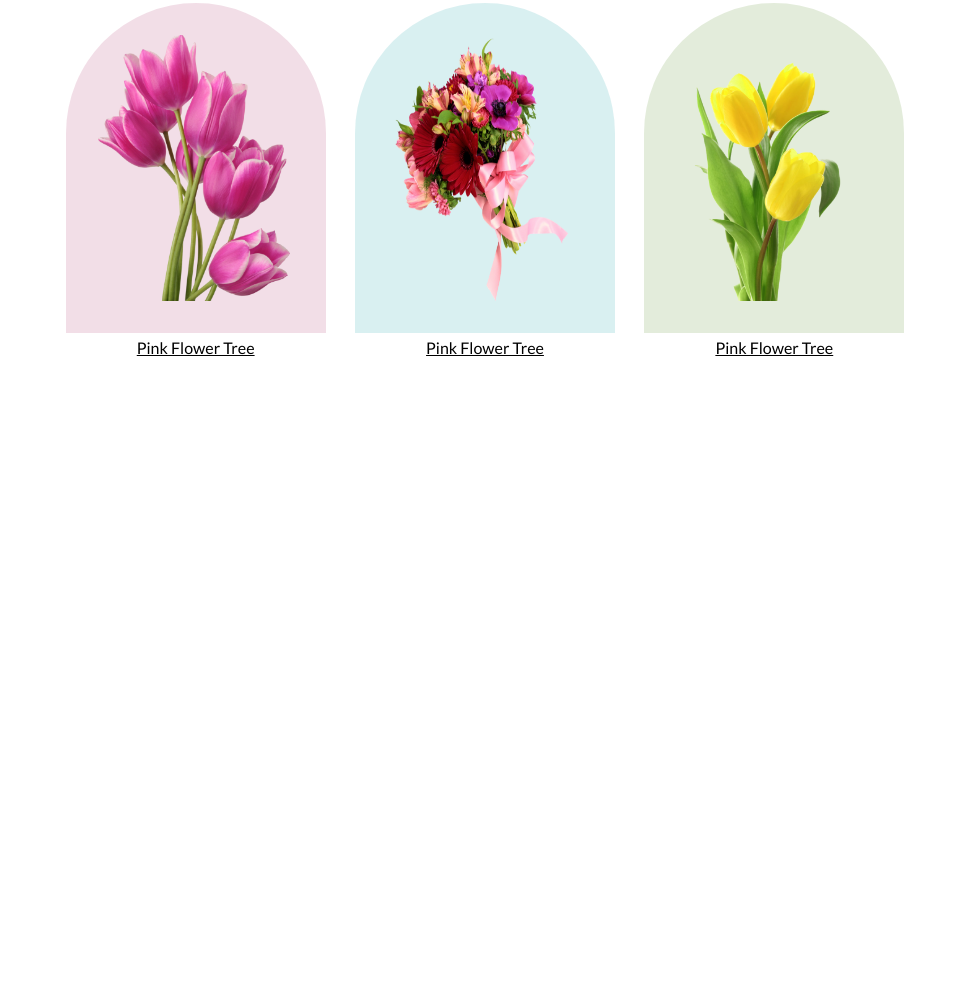
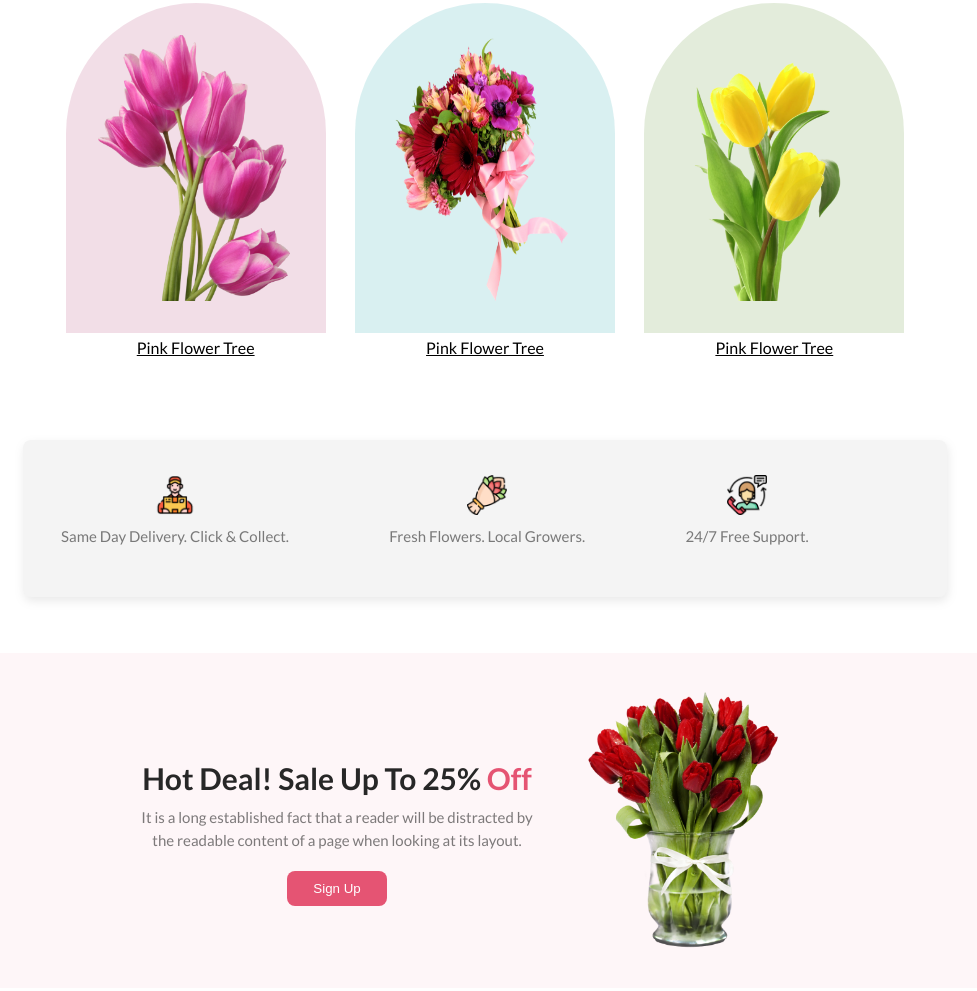
Before and after one commit to Shakil-Ahmmed8882/Assignment-1, a plain HTML site: page index.html in a window 1280 px wide. Shown: the part 692-1683 px from the top of the page, without its empty margins (155-1132 px from the left). Before the commit the page ends 1108 px from the top, so only its background shows below. Drawn offline with Linux system fonts and the light colour scheme.

Commit message:
Added promotion section with hot deal title, description, and promo image

```diff
--- a/index.html
+++ b/index.html
@@ -84,5 +84,58 @@
       </div>
     </section>
     <!-- Feature flower section ends -->
+
+    <!-- services section starts -->
+    <section class="service-sec clearfix column-container sec-margin pad">
+      <div class="resource">
+        <div class="icon">
+          <img
+            src="./flower-shop-assignment/Flower Asset/Group 57.png"
+            alt="Developer Resources"
+            class="responsive-img" />
+        </div>
+        <p class="description">Same Day Delivery. Click & Collect.</p>
+      </div>
+      <div class="resource">
+        <div class="icon">
+          <img
+            src="./flower-shop-assignment/Flower Asset/Group 58.png"
+            alt="Developer Resources"
+            class="responsive-img" />
+        </div>
+        <p class="description">Fresh Flowers. Local Growers.</p>
+      </div>
+      <div class="resource">
+        <div class="icon">
+          <img
+            src="./flower-shop-assignment/Flower Asset/Group 59.png"
+            alt="Developer Resources"
+            class="responsive-img" />
+        </div>
+        <p class="description">24/7 Free Support.</p>
+      </div>
+    </section>
+    <!-- Services section ends -->
+
+    <!-- Promotion section starts -->
+    <section class="promo-sec clearfix pad center">
+      <div class="content-container">
+        <h2 class="promo-title">
+          Hot Deal! Sale Up To 25% <span class="primary-color">Off</span>
+        </h2>
+        <p class="description promo-desc">
+          It is a long established fact that a reader will be distracted by the
+          readable content of a page when looking at its layout.
+        </p>
+        <button class="sign-up-button button">Sign Up</button>
+      </div>
+      <div class="image-container">
+        <img
+          src="./flower-shop-assignment/Flower Asset/pngwing 8.png"
+          alt="Promo Image"
+          class="promo-image responsive-img" />
+      </div>
+    </section>
+    <!-- Promotion section ends -->
   </body>
 </html>
--- a/styles/style.css
+++ b/styles/style.css
@@ -135,3 +135,42 @@ header {
       text-decoration: underline;
       margin-top: 5px;
     }
+
+
+/* ==================================
+      Service section
+ ================================== */
+.service-sec {
+      justify-content: space-around;
+      border-radius: 8px;
+      background: rgba(39, 39, 39, 0.05);
+      margin-bottom: 3.5rem;
+      margin-top: 2rem;
+      box-shadow: 1px 4px 10px rgba(128, 128, 128, 0.173);
+    }
+    .service-sec p {
+      font-size: 15px;
+    }
+
+/* ==================================
+      Promotion section
+ ================================== */
+.promo-sec {
+      border-radius: 8px;
+      background: rgba(229, 84, 115, 0.05);
+      gap: 3rem;
+      text-align: center;
+    }
+
+    .content-container {
+      width: 400px;
+    }
+    .image-container {
+      width: 200px;
+    }
+    .sign-up-button {
+      display: block;
+      width: 100px;
+      margin: auto;
+      margin-top: 1.2rem;
+    }
```
